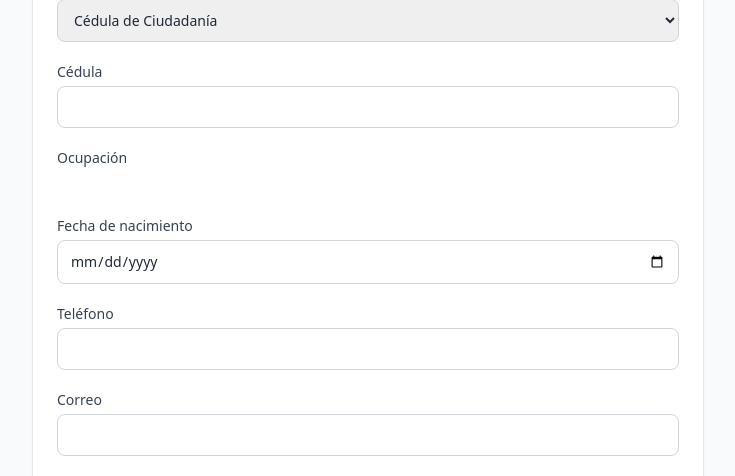
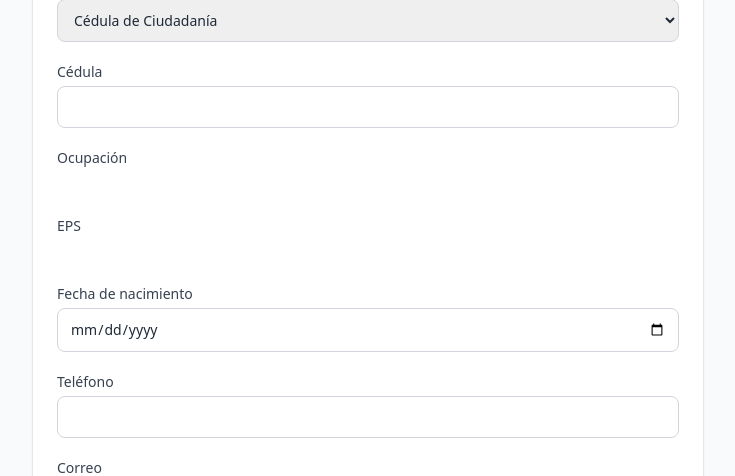
Before and after one commit to suarezpossoyojhanalexis-netizen/dentalPro, a Django app: page /pacientes/nuevo/ in a window 1280 px wide. Shown: the part 407-883 px from the top of the page, without its empty margins (272-1007 px from the left). Run offline with Django 5.2, Linux system fonts and the light colour scheme.

Commit message:
feat: agregué campo EPS al modelo Patient — texto libre porque la lista de EPS en Colombia cambia constantemente

```diff
--- a/pacientes/admin.py
+++ b/pacientes/admin.py
@@ -4,6 +4,6 @@ from .models import Patient
 
 @admin.register(Patient)
 class PatientAdmin(admin.ModelAdmin):
-    list_display = ['last_name', 'first_name', 'document_type', 'cedula', 'occupation', 'phone', 'is_active']
+    list_display = ['last_name', 'first_name', 'document_type', 'cedula', 'occupation', 'eps', 'phone', 'is_active']
     list_filter = ['is_active', 'blood_type', 'document_type']
     search_fields = ['first_name', 'last_name', 'cedula', 'phone']
--- a/pacientes/forms.py
+++ b/pacientes/forms.py
@@ -6,7 +6,7 @@ class PatientForm(forms.ModelForm):
     class Meta:
         model = Patient
         fields = [
-            'first_name', 'last_name', 'document_type', 'cedula', 'occupation', 'birth_date',
+            'first_name', 'last_name', 'document_type', 'cedula', 'occupation', 'eps', 'birth_date',
             'phone', 'email', 'address', 'blood_type',
             'allergies', 'medical_notes',
         ]
--- a/pacientes/models.py
+++ b/pacientes/models.py
@@ -28,6 +28,7 @@ class Patient(models.Model):
     )
     cedula = models.CharField('Cédula', max_length=10, unique=True, validators=[cedula_validator])
     occupation = models.CharField('Ocupación', max_length=100, blank=True)
+    eps = models.CharField('EPS', max_length=100, blank=True, help_text='EPS o régimen de salud al que pertenece el paciente')
     birth_date = models.DateField('Fecha de nacimiento')
     phone = models.CharField('Teléfono', max_length=15, blank=True)
     email = models.EmailField('Correo', blank=True)
--- a/templates/pacientes/detalle.html
+++ b/templates/pacientes/detalle.html
@@ -30,6 +30,10 @@
             <div class="px-6 py-4 grid grid-cols-3 gap-4">
                 <dt class="text-sm font-medium text-gray-500">Ocupación</dt>
                 <dd class="col-span-2 text-sm text-gray-900">{{ patient.occupation|default:"—" }}</dd>
+            </div>
+            <div class="px-6 py-4 grid grid-cols-3 gap-4">
+                <dt class="text-sm font-medium text-gray-500">EPS</dt>
+                <dd class="col-span-2 text-sm text-gray-900">{{ patient.eps|default:"—" }}</dd>
             </div>
             <div class="px-6 py-4 grid grid-cols-3 gap-4">
                 <dt class="text-sm font-medium text-gray-500">Fecha de nacimiento</dt>
```
Also changed, not shown: pacientes/tests/test_patients_crud.py (+8 -0 lines), pacientes/migrations/0004_patient_eps.py (added).
